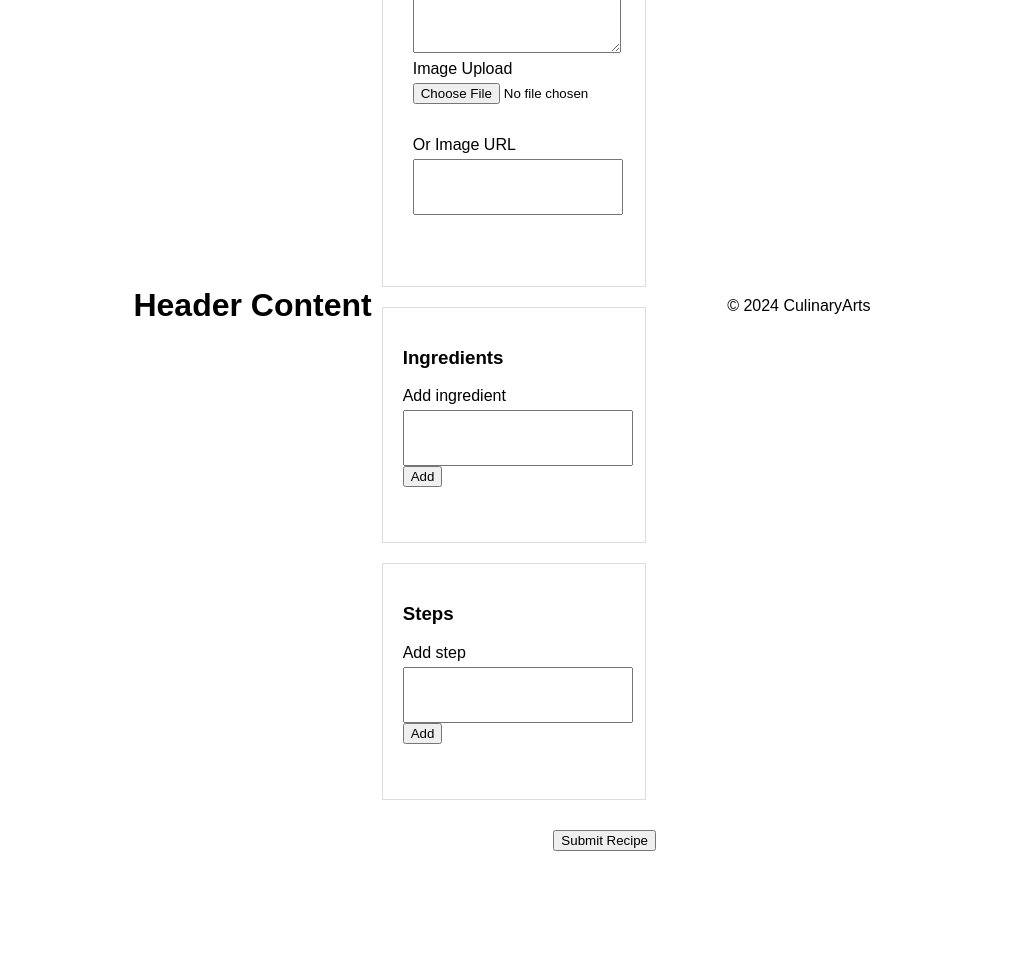
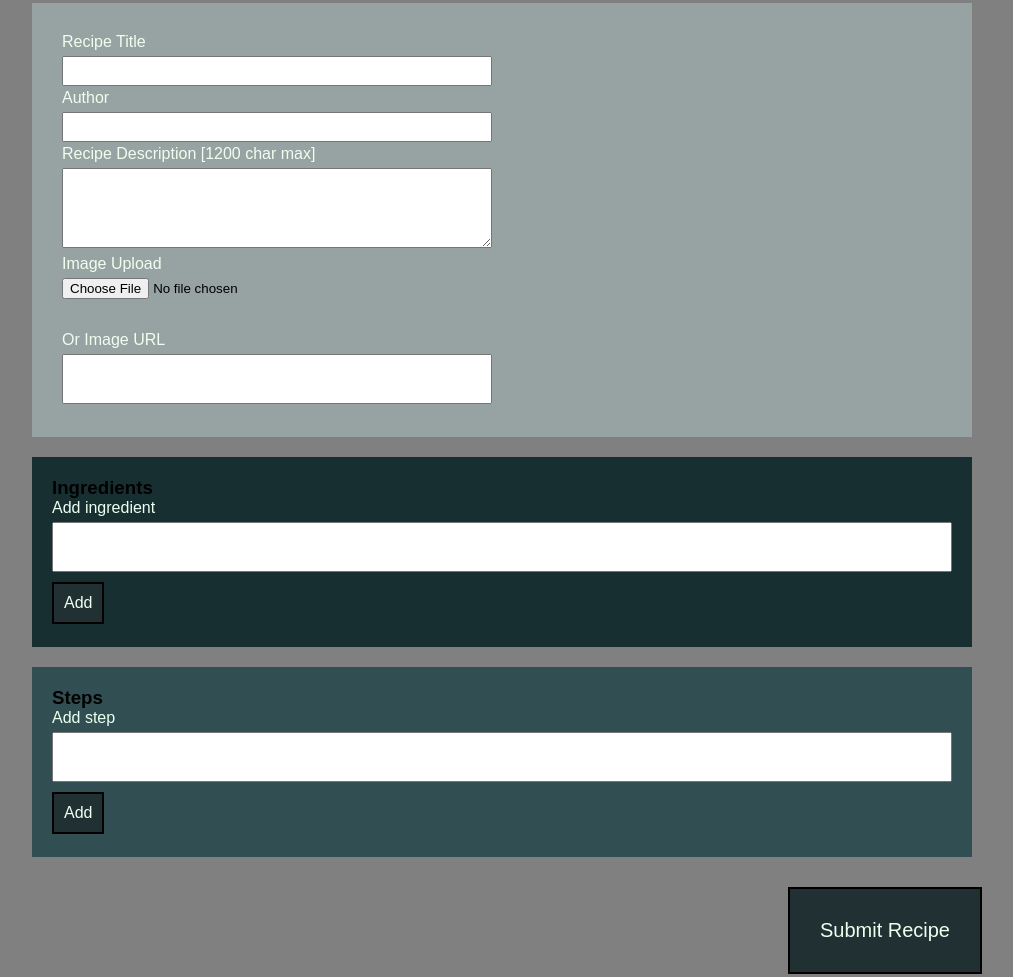
Before and after one commit to Fred-Khan/Interactive_Recipe_Book, a plain HTML site: page Submission_Form.html in a window 1280 px wide. Shown: the part 247-1224 px from the top of the page, without its empty margins (138-1151 px from the left). Before the commit the page ends 1106 px from the top, so only its background shows below. Drawn offline with Linux system fonts and the light colour scheme.

Commit message:
Update Submission_Form.css
revamped styling to match other pages

```diff
--- a/Submission_Form.css
+++ b/Submission_Form.css
@@ -14,11 +14,53 @@
     }
 }
 
+/* General CSS and shared styles from index CSS */
+* { padding: 0; margin: 0; box-sizing: border-box; font-family: 'Josefin Sans', sans-serif; }
+
 body {
-    display: flex;
+    display: block;
     justify-content: center;
     align-items: center;
     font-family: sans-serif;
+    background-color: grey;
+}
+
+.container {
+    padding: 40px;
+    display: flex;
+    justify-content: center;
+    align-items: center; /* Align to start to prevent stretching full height */
+    min-height: calc(100vh - 200px); /* Remove this line if you do not want footer stuck to bottom */
+    flex-direction: column; /* Align children vertically */
+}
+
+header {
+    width: 100%;
+    height: 100px;
+    display: flex;
+    align-items: center;
+    justify-content: space-between;
+    padding: 100px;
+    background: #acb4b5; /* From #header in index.css */
+    text-align: center;
+}
+
+/* Combining Footer styles */
+footer {
+    width: 100%;
+    padding: 60px;
+    background: #acb4b5;
+    color: black;
+    text-align: center;
+    background: #acb4b5; /* From #footer in index.css */
+    color: #edffef; /* From footer h5 in index.css */
+}
+
+footer h5 {
+    font-size: 25px;
+    margin-top: 10px;
+    text-align: center;
+    color: #edffef; /* From footer h5 in index.css */
 }
 
 form {
@@ -34,11 +76,11 @@ form {
     flex-direction: column; /* Column direction by default */
     flex-wrap: wrap; /* Added: Wrap child items */
     justify-content: space-between; /* Added: Set space evenly between children */
-    border: 1px solid #dddddd;
+    /*border: 1px solid #dddddd;*/
     margin: 10px;
     padding: 20px;
     overflow-y: auto;
-    max-height: 90vh;
+    max-height: 80vh;
 }
 
 /* Target only the first form-section for the horizontal layout */
@@ -52,7 +94,21 @@ form {
     flex: 1 0 200px;
     margin: 10px;
 }
-
+.form-section:nth-child(9n+1) {
+    background-color: #97a2a3;
+}
+.form-section:nth-child(9n+2) {
+    background-color: #182f32;
+}
+.form-section:nth-child(9n+3) {
+    background-color: #314e52;
+}
+.form-section:nth-child(9n+4) {
+    background-color: #acb4b5;
+}
+.form-section:nth-child(9n+5) {
+    background-color: #213032;
+}
 
 .input-group {
     margin-bottom: 3px;
@@ -61,6 +117,7 @@ form {
 .input-group label {
     display: block;
     margin-bottom: 5px;
+    color: #edffef; /* From h2 in index.css */
 }
 
 .input-group input, .input-group textarea {
@@ -92,6 +149,7 @@ li:hover .delete-button {
 /* Add these lines */
 li div, li button {
     display: inline-block;
+
 }
 
 /* The Modal (background) */
@@ -99,7 +157,6 @@ li div, li button {
     display: none; /* Hidden by default */
     position: fixed; /* Stay in place */
     z-index: 1; /* Sit on top */
-    padding-top: 100px; /* Located at the top */
     width: 100%; /* Full width */
     height: 100%; /* Full height */
     overflow: auto; /* Enable scroll if needed */
@@ -131,8 +188,31 @@ li div, li button {
     cursor: pointer;
 }
 
+
 #submit-recipe {
     max-width: 200px;
     align-self: flex-end;
     margin-top: 20px;
+    background-color: #213032; /* From .contribute button in index.css */
+    color: #edffef; /* From .contribute button in index.css */
+
+    border: 2px solid black;
+    padding: 30px 30px 30px;
+    font-size: 20px;
+    cursor: pointer;
 }
+
+#submit-recipe .view:hover{
+    background-color: grey;
+}
+
+.add-button {
+    padding: 10px;
+    margin-top: 10px;
+    background-color: #213032;
+    color: #edffef;
+    border: 2px solid black;
+    font-size: 16px; /* Adjust as needed, made it smaller as they are not as important as submit button */
+    cursor: pointer;
+    text-align: center;
+}
```
